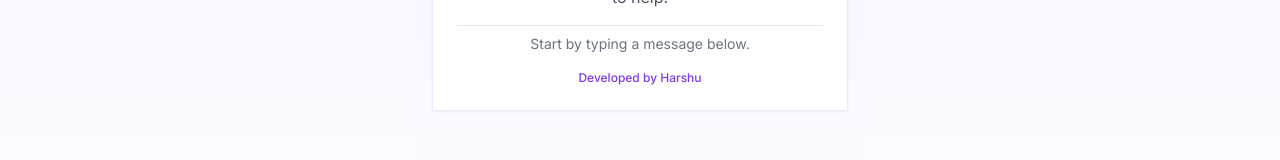
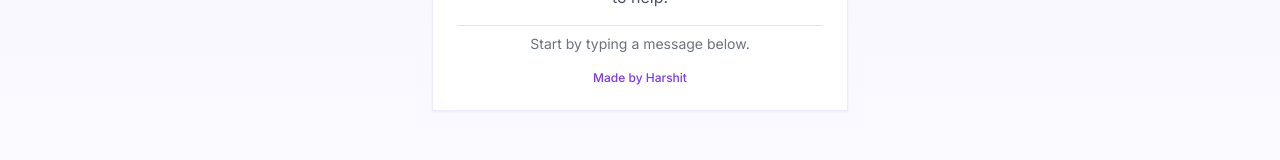
Before and after one commit to nitrix4ly/soul-ai, a Next.js app: page / in a window 1280 px wide. Shown: the part 317-477 px from the top of the page. Built offline with nearby package versions, Linux system fonts and the light colour scheme.

Commit message:
Update welcome-message.tsx

```diff
--- a/components/welcome-message.tsx
+++ b/components/welcome-message.tsx
@@ -20,7 +20,7 @@ export default function WelcomeMessage() {
       <div className="text-sm text-gray-500 pt-2 border-t w-full">
         <p>Start by typing a message below.</p>
       </div>
-      <div className="text-xs text-purple-600 font-medium mt-2">Developed by Harshu</div>
+      <div className="text-xs text-purple-600 font-medium mt-2">Made by Harshit</div>
     </motion.div>
   )
 }
```
